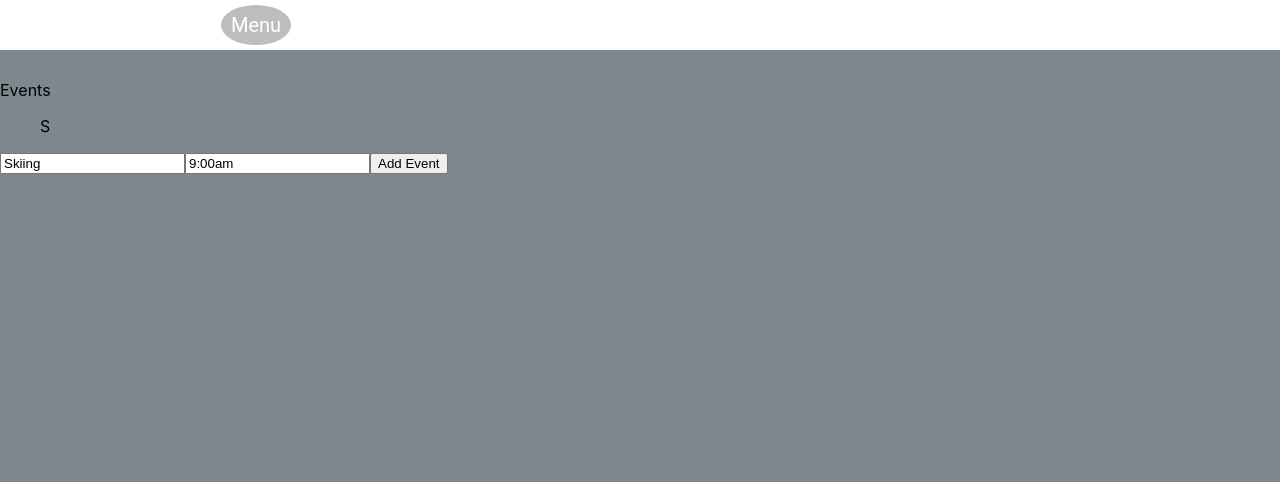
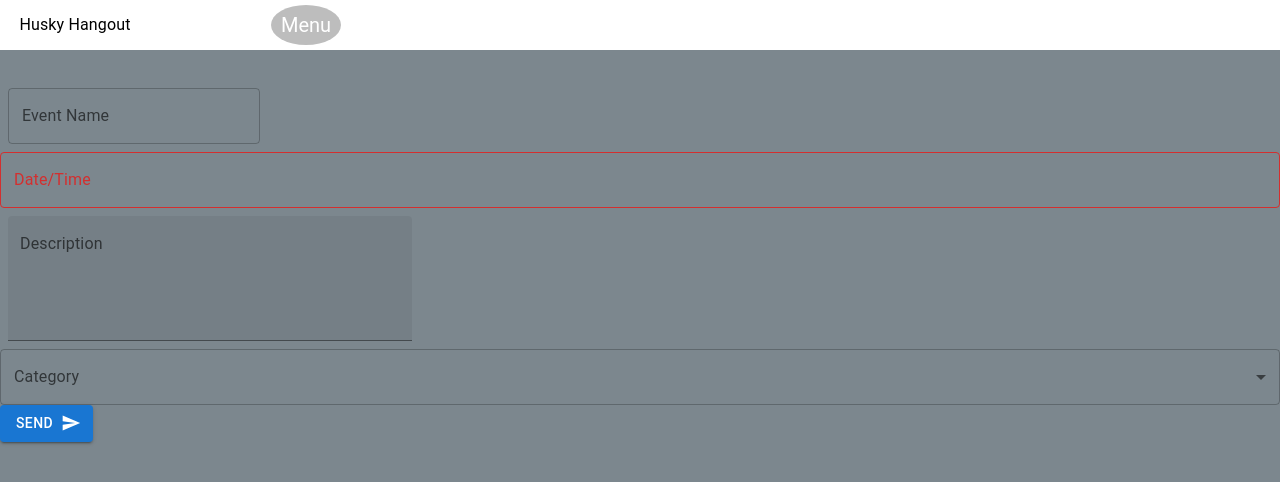
Before and after one commit to nhaninasser/husky-hangout, a React (Create React App) app in the folder client/: page /addEvent in a window 1280 px wide. Shown: the top 482 px of the page. Built offline with nearby package versions, Linux system fonts and the light colour scheme.

Commit message:
Created frontend for Add event

```diff
--- a/client/package.json
+++ b/client/package.json
@@ -4,12 +4,14 @@
   "private": true,
   "dependencies": {
     "@apollo/client": "^3.6.2",
+    "@date-io/moment": "^2.13.2",
     "@emotion/react": "^11.9.0",
     "@emotion/styled": "^11.8.1",
     "@fortawesome/fontawesome-svg-core": "^6.1.1",
     "@fortawesome/free-regular-svg-icons": "^6.1.1",
     "@mui/icons-material": "^5.6.2",
     "@mui/material": "^5.6.3",
+    "@mui/x-date-pickers": "^5.0.0-alpha.2",
     "@testing-library/jest-dom": "^5.16.4",
     "@testing-library/react": "^13.1.1",
     "@testing-library/user-event": "^13.5.0",
--- a/client/src/App.css
+++ b/client/src/App.css
@@ -116,3 +116,15 @@ overflow: auto;
   background-color: rgb(196,196,196);
   border-radius: 9px; /* 5px rounded corners */
 }
+
+.addEventTitle {
+align-items: center;
+justify-content: center;
+vertical-align: middle;
+}
+
+#outlined-name {
+  align-items: center;
+  justify-content: center;
+  vertical-align: middle;
+}
--- a/client/src/components/AddEvent/index.js
+++ b/client/src/components/AddEvent/index.js
@@ -1,54 +1,107 @@
-import React, {useState, useContext} from 'react';
-import '../../App.css';
-import Event from '../Event/Event';
+import * as React from "react";
+import "../../App.css";
+import Box from "@mui/material/Box";
+import TextField from "@mui/material/TextField";
+import Stack from '@mui/material/Stack';
+import { LocalizationProvider } from '@mui/x-date-pickers/LocalizationProvider';
+import { DateTimePicker } from '@mui/x-date-pickers/DateTimePicker';
+import { AdapterMoment } from '@mui/x-date-pickers/AdapterMoment';
+import InputLabel from '@mui/material/InputLabel';
+import MenuItem from '@mui/material/MenuItem';
+import FormControl from '@mui/material/FormControl';
+import Select from '@mui/material/Select';
+import Button from '@mui/material/Button';
+import SendIcon from '@mui/icons-material/Send';
 
 const AddEvent = () => {
-    // hooks
-    const [event, setEvent] = useState('Skiing');
-    const [time, setTime] = useState('9:00am');
+    const [value, setValue] = React.useState(new Date(''));
 
-    const { addEvent } = useState(event);
-    const { events } = useState(event);
+    const handleChange = (newValue) => {
+      setValue(newValue);
+    };
 
-    const onSubmit = e => {
-        e.preventDefault();
+    const [age, setCategory] = React.useState('');
 
-        const newEvent = {
-            id: Math.floor(Math.random() * 100000000),
-            event,
-            time
-        }
-
-        addEvent(newEvent);
-
-        // reset the form
-        setEvent('');
-        setTime('');
-      }
+  const categoryHandleChange = (event) => {
+    setCategory(event.target.value);
+  };
 
 
+  return (
+    <div className="addEventT">
+      <div>
+        <Box
+          component="form"
+          sx={{
+            "& > :not(style)": { m: 1, width: "25ch" },
+          }}
+          noValidate
+          autoComplete="off"
+        >
+          <TextField id="outlined-name" label="Event Name" />
+        </Box>
+      </div>
+      <div>
+      <LocalizationProvider dateAdapter={AdapterMoment}>
+      <Stack spacing={3}>
+      <DateTimePicker
+          label="Date/Time"
+          value={value}
+          onChange={handleChange}
+          renderInput={(params) => <TextField {...params} />}
+        />
+      </Stack>
+      </LocalizationProvider>
+      </div>
+      <div>
+          <Box
+          component="form"
+          sx={{
+            '& .MuiTextField-root': { m: 1, width: '40ch' },
+          }}
+          noValidate
+          autoComplete="off"
+          >
+            <div>
+            <TextField
+          id="filled-multiline-static"
+          label="Description"
+          multiline
+          rows={4}
+          defaultValue=""
+          variant="filled"
+        />
+            </div>
+          </Box>
+      </div>
+      <div>
+      <Box sx={{ minWidth: 120 }}>
+      <FormControl fullWidth>
+        <InputLabel id="demo-simple-select-label">Category</InputLabel>
+        <Select
+          labelId="demo-simple-select-label"
+          id="demo-simple-select"
+          value={age}
+          label="Age"
+          onChange={categoryHandleChange}
+        >
+          <MenuItem value="Party">Party</MenuItem>
+          <MenuItem value="Crafts">Crafts</MenuItem>
+          <MenuItem value="Sports">Sports</MenuItem>
+        </Select>
+      </FormControl>
+    </Box>
+      </div>
+      <div>
+      <Stack direction="row" spacing={2}>
+      <Button variant="contained" endIcon={<SendIcon />}>
+        Send
+      </Button>
+    </Stack>
+      </div>
+    </div>
 
-    return (
-        <div className="Content">
-            <div className="Header">
-                <div className="Layer">
-                    Events
-                </div>
-            </div>
-            <div className="Body">
-                <ul className="Event">
-                    {event.at(item => (<Event key={item.id} item={item} />))}
-                </ul>
-                <div className="AddEvent">
-                    <form onSubmit={onSubmit}>
-                        <input className="eventFiled" value={event} type="text" onChange={(e) => setEvent(e.target.value)} placeholder="New Event" />
-                        <input className="eventTime" value={time} type="text" onChange={(e) => setTime(e.target.value)} placeholder="Time" />
-                        <button className="submitBtn">Add Event</button>
-                    </form>
-                </div>
-            </div>
-        </div>
-    );
-}
+  );
+};
 
 export default AddEvent;
--- a/client/src/components/Footer/index.js
+++ b/client/src/components/Footer/index.js
@@ -30,7 +30,7 @@ export default function FixedBottomNavigation() {
               icon={<FaWolfPackBattalion />}
               href="/"
             />
-            <BottomNavigationAction label="Dashboard" icon={<ArchiveIcon />} />
+            <BottomNavigationAction label="Schedule" icon={<ArchiveIcon />} />
           </BottomNavigation>
         </Paper>
       </Box>
--- a/client/src/components/Header/index.js
+++ b/client/src/components/Header/index.js
@@ -30,7 +30,7 @@ export default function AccountMenu() {
   return (
     <React.Fragment>
       <Box sx={{ display: 'flex', alignItems: 'center', textAlign: 'center' }}>
-        <Typography sx={{ minWidth: 100 }}></Typography>
+        <Typography sx={{ minWidth: 150 }}>Husky Hangout</Typography>
         <Typography sx={{ minWidth: 100 }}></Typography>
         <Tooltip title="Account settings">
           <IconButton
```
Also changed, not shown: 2 other files (tests, documents, lock files or other folders).
